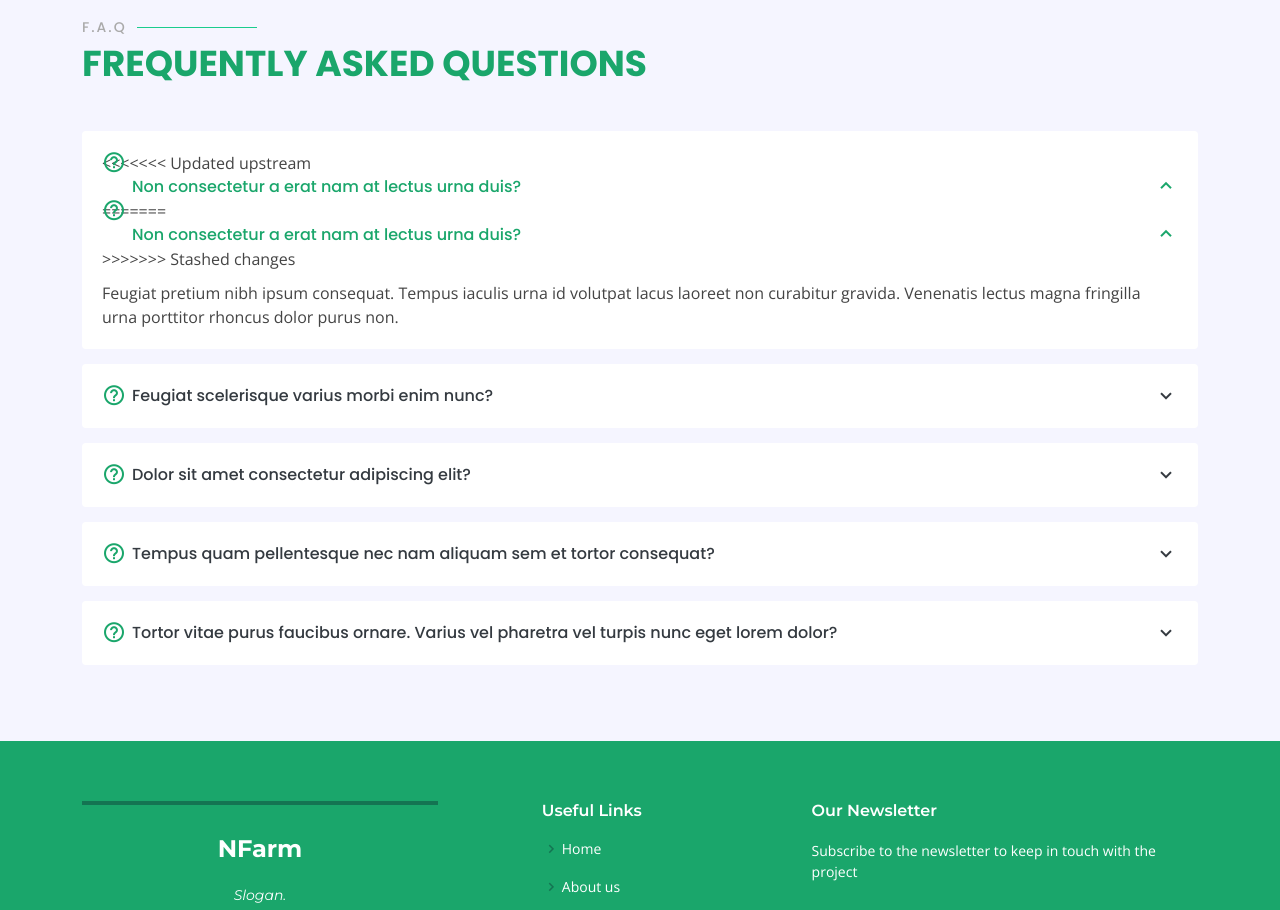
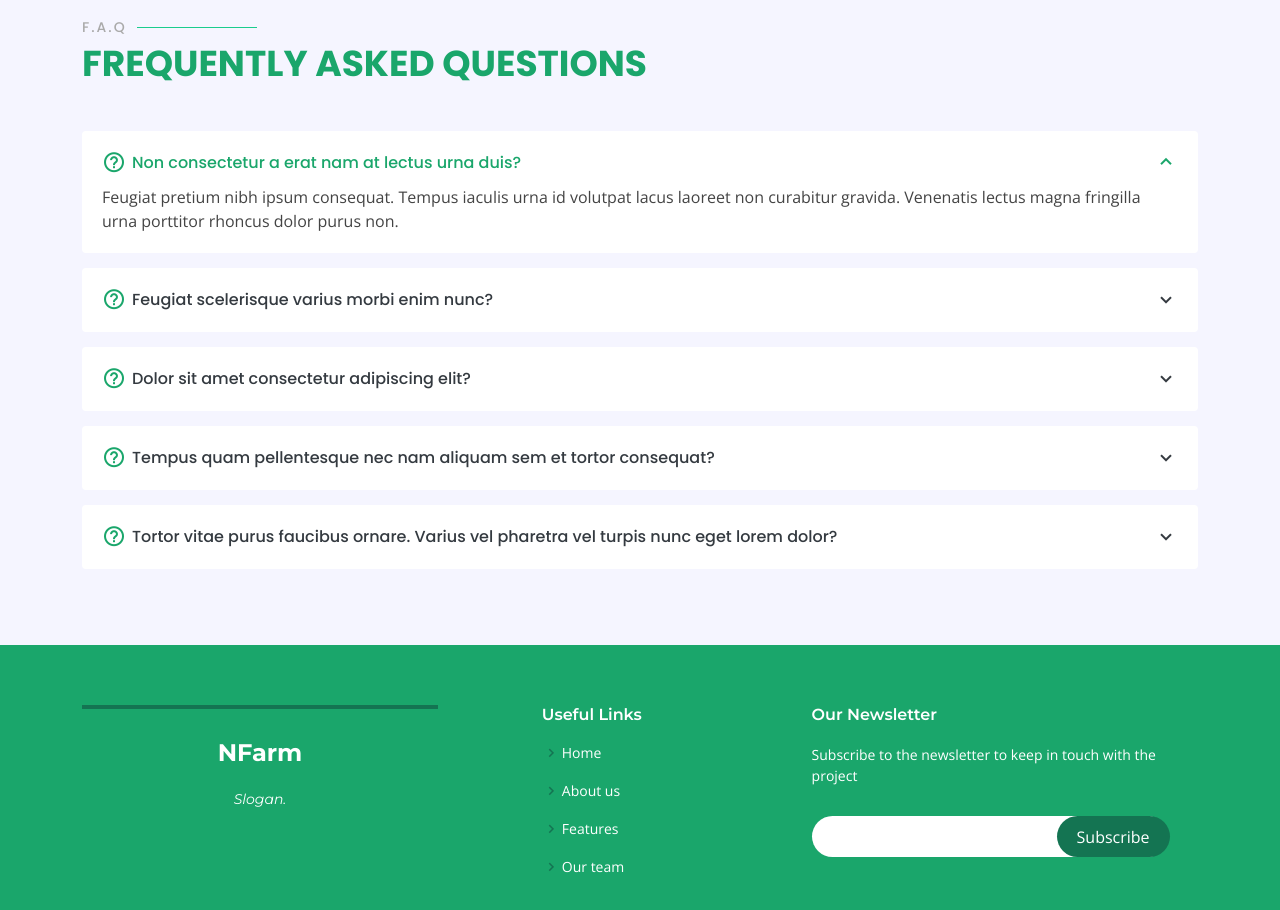
Before and after one commit to Scrabxd/NFarm, a Vue app: page / in a window 1280 px wide. Shown: the part 4980-5890 px from the top of the page. Built offline with nearby package versions, Linux system fonts and the light colour scheme.

Commit message:
Solucionar conflicto

```diff
--- a/src/components/Faq.vue
+++ b/src/components/Faq.vue
@@ -10,11 +10,7 @@
         <div class="faq-list">
           <ul>
             <li data-aos="fade-up">
-<<<<<<< Updated upstream
               <i class="bx bx-help-circle icon-help"></i> <a data-bs-toggle="collapse" class="collapse color-green" data-bs-target="#faq-list-1">Non consectetur a erat nam at lectus urna duis? <i class="bx bx-chevron-down icon-show"></i><i class="bx bx-chevron-up icon-close"></i></a>
-=======
-              <i class="bx bx-help-circle icon-help"></i> <a data-bs-toggle="collapse" class="collapse " data-bs-target="#faq-list-1">Non consectetur a erat nam at lectus urna duis? <i class="bx bx-chevron-down icon-show"></i><i class="bx bx-chevron-up icon-close"></i></a>
->>>>>>> Stashed changes
               <div id="faq-list-1" class="collapse show" data-bs-parent=".faq-list">
                 <p>
                   Feugiat pretium nibh ipsum consequat. Tempus iaculis urna id volutpat lacus laoreet non curabitur gravida. Venenatis lectus magna fringilla urna porttitor rhoncus dolor purus non.
```
